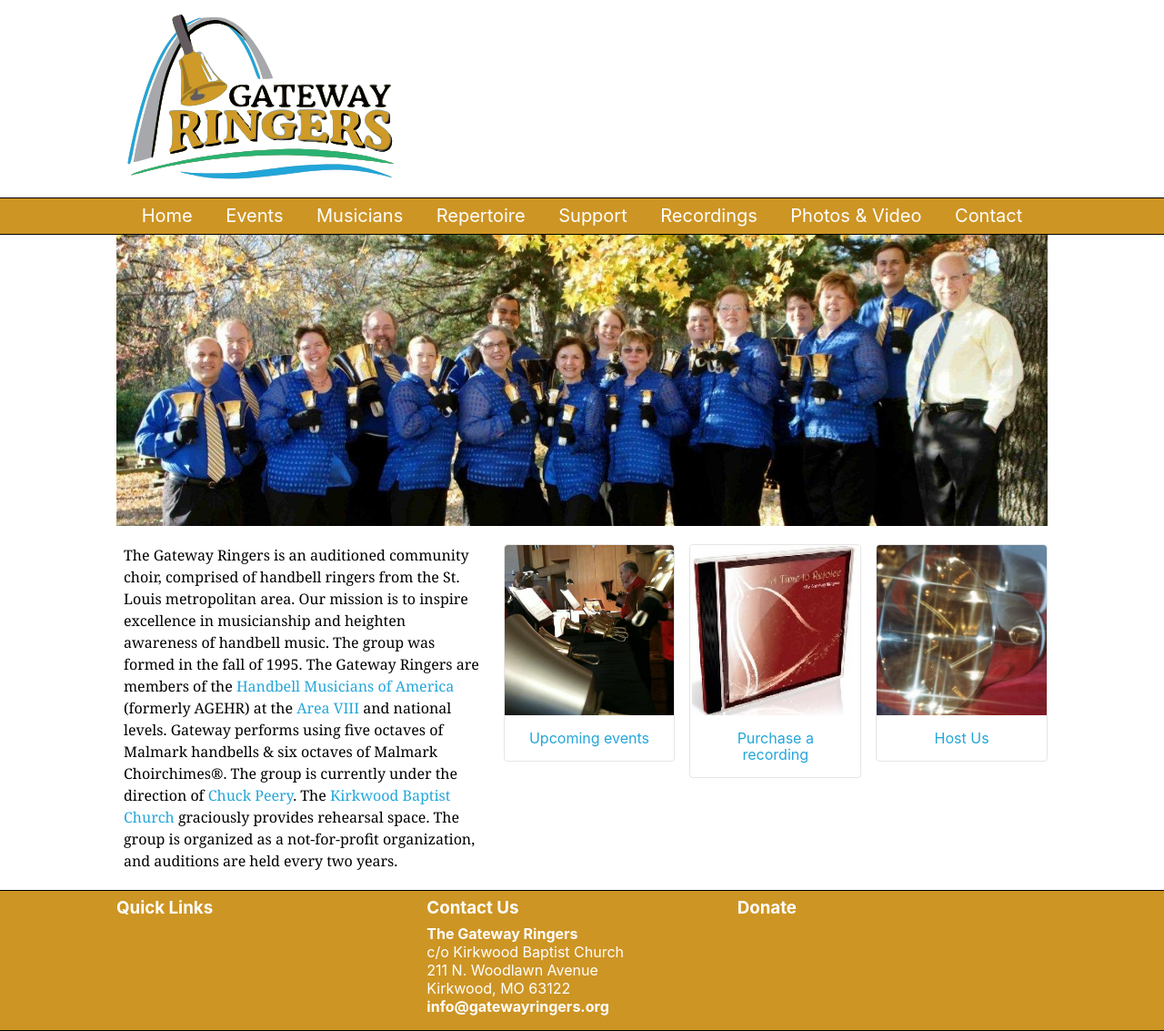
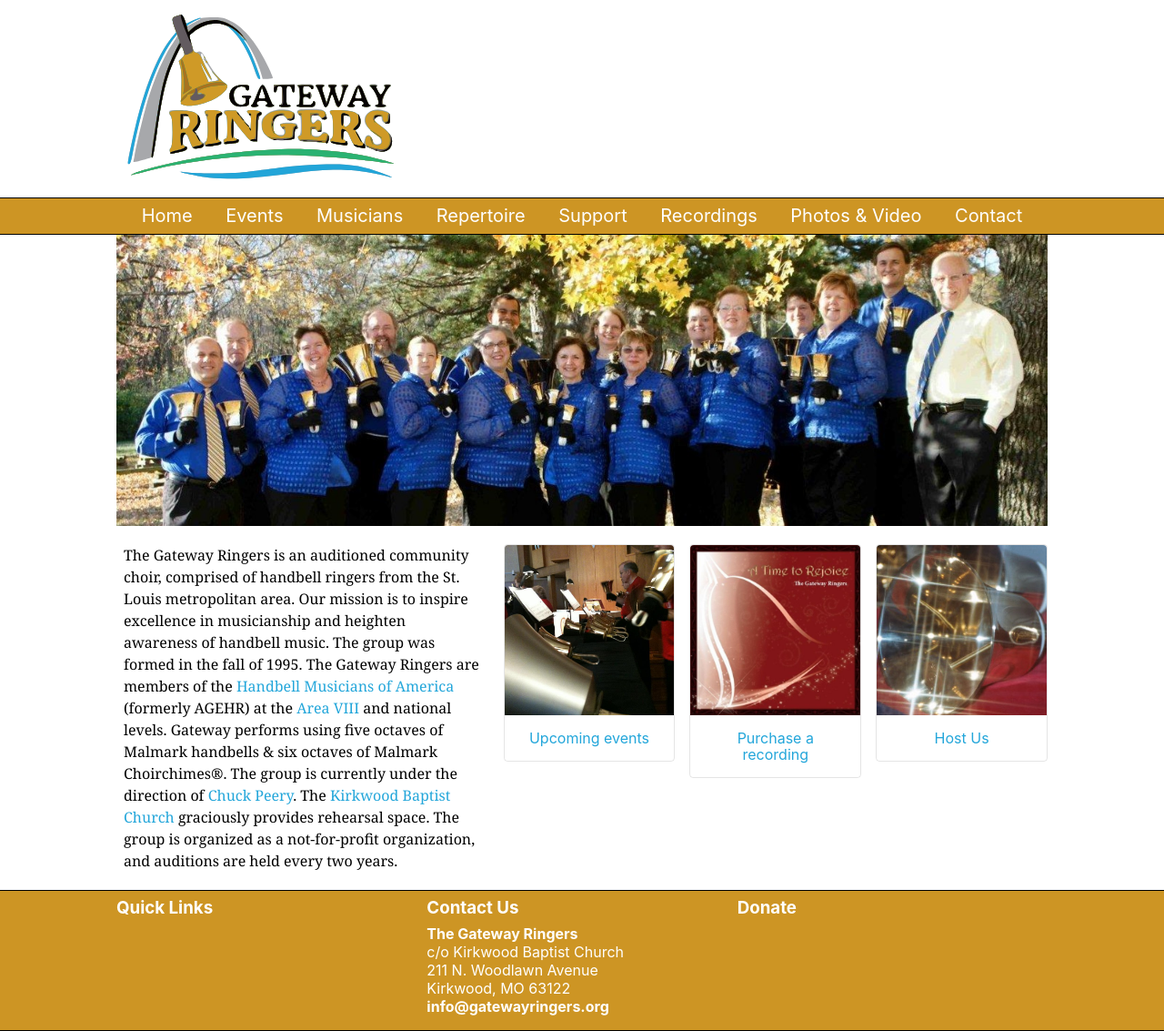
Before and after one commit to GatewayRingers/GatewayRingers.github.io, a Jekyll site: the page built from index.html, in a window 1280 px wide. Shown: the whole page at 91% size. Built offline with Jekyll 4.4.1, drawn with Linux system fonts in a browser that asks for light colours.

Commit message:
Update index.html

```diff
--- a/index.html
+++ b/index.html
@@ -25,7 +25,7 @@
     <div class="fl mv3 pl4 pr4 pl2-m pr2-m pl3-l pr0-l w-100 w-third-m w-20-l">
     <article class="br2 ba dark-gray b--black-10 w-100 center">
       <a class="link blue dim" href="/recordings">
-      <img src="/images/rejoicesm_cropped.jpg" class="db w-100 br2 br--top" alt="Rejoice album cover">
+      <img src="/images/rejoice_cover.jpg" class="db w-100 br2 br--top" alt="Rejoice album cover">
       <div class="pa3 tc">
           Purchase a recording
       </div>
```
